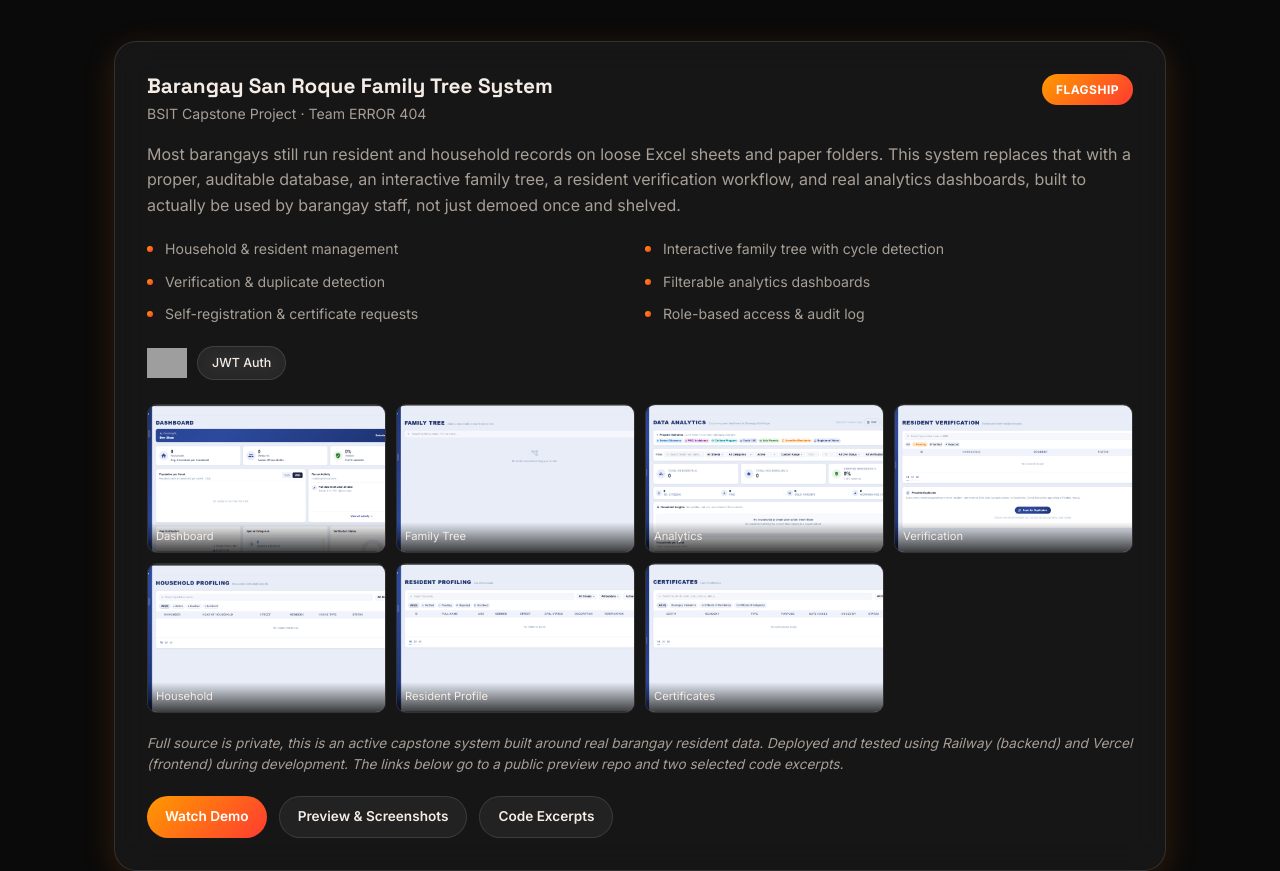
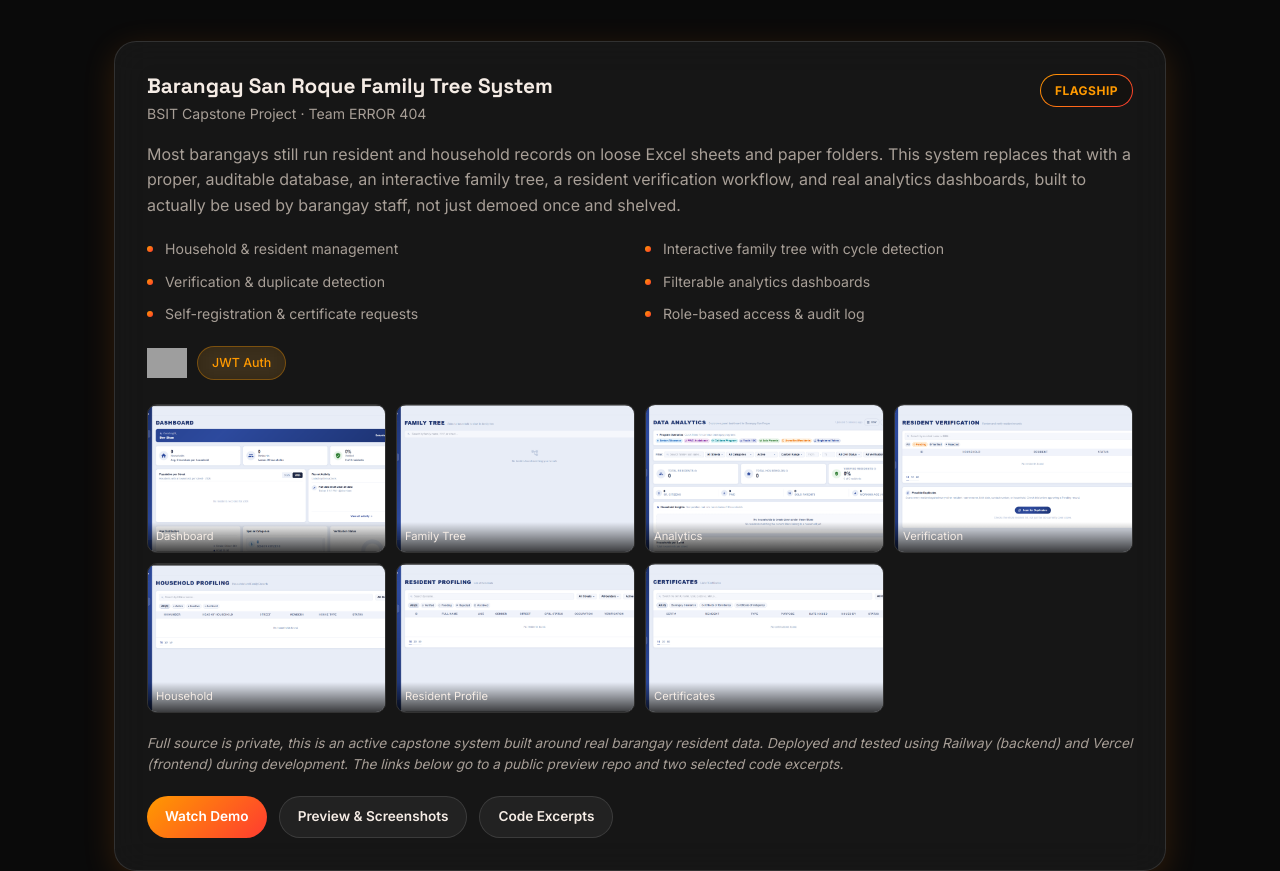
Before and after one commit to cdwthmstr/portfolio, a plain HTML site: page index.html in a window 1280 px wide. Shown: the part 2406-3277 px from the top of the page. Drawn offline with Linux system fonts and the light colour scheme; grey boxes are pictures that could not be loaded.

Commit message:
Restyle FLAGSHIP badge to a gradient outline, tint JWT Auth tag
FLAGSHIP now uses a dark fill with a gradient border and orange text
instead of a solid gradient fill. JWT Auth gets its own scoped
tag-accent class (soft orange-tinted glass) so the change doesn't
bleed into the shared .tag styling used by other tags site-wide.

Co-Authored-By: Claude Sonnet 5 <noreply@anthropic.com>

```diff
--- a/css/style.css
+++ b/css/style.css
@@ -513,6 +513,12 @@ h1, h2, h3 {
   font-size: 0.78rem;
 }
 
+.tag-accent {
+  background: rgba(255, 154, 0, 0.12);
+  border-color: rgba(255, 154, 0, 0.35);
+  color: var(--accent-1);
+}
+
 .tech-icons {
   height: 30px;
   width: auto;
@@ -652,8 +658,11 @@ h1, h2, h3 {
   flex-shrink: 0;
   padding: 6px 14px;
   border-radius: 999px;
-  background: var(--accent-gradient);
-  color: #ffffff;
+  background-image: linear-gradient(var(--bg-elevated), var(--bg-elevated)), var(--accent-gradient);
+  background-origin: border-box;
+  background-clip: padding-box, border-box;
+  border: 1px solid transparent;
+  color: var(--accent-1);
   font-size: 0.75rem;
   font-weight: 700;
   text-transform: uppercase;
--- a/index.html
+++ b/index.html
@@ -174,7 +174,7 @@
 
           <div class="tag-row">
             <img src="https://skillicons.dev/icons?i=react,vite,mui,nodejs,express,postgres,sequelize" alt="React, Vite, MUI, Node.js, Express, PostgreSQL, Sequelize" class="tech-icons" />
-            <span class="tag tag-sm">JWT Auth</span>
+            <span class="tag tag-sm tag-accent">JWT Auth</span>
           </div>
 
           <div class="screenshot-grid" id="screenshotGrid">
```
